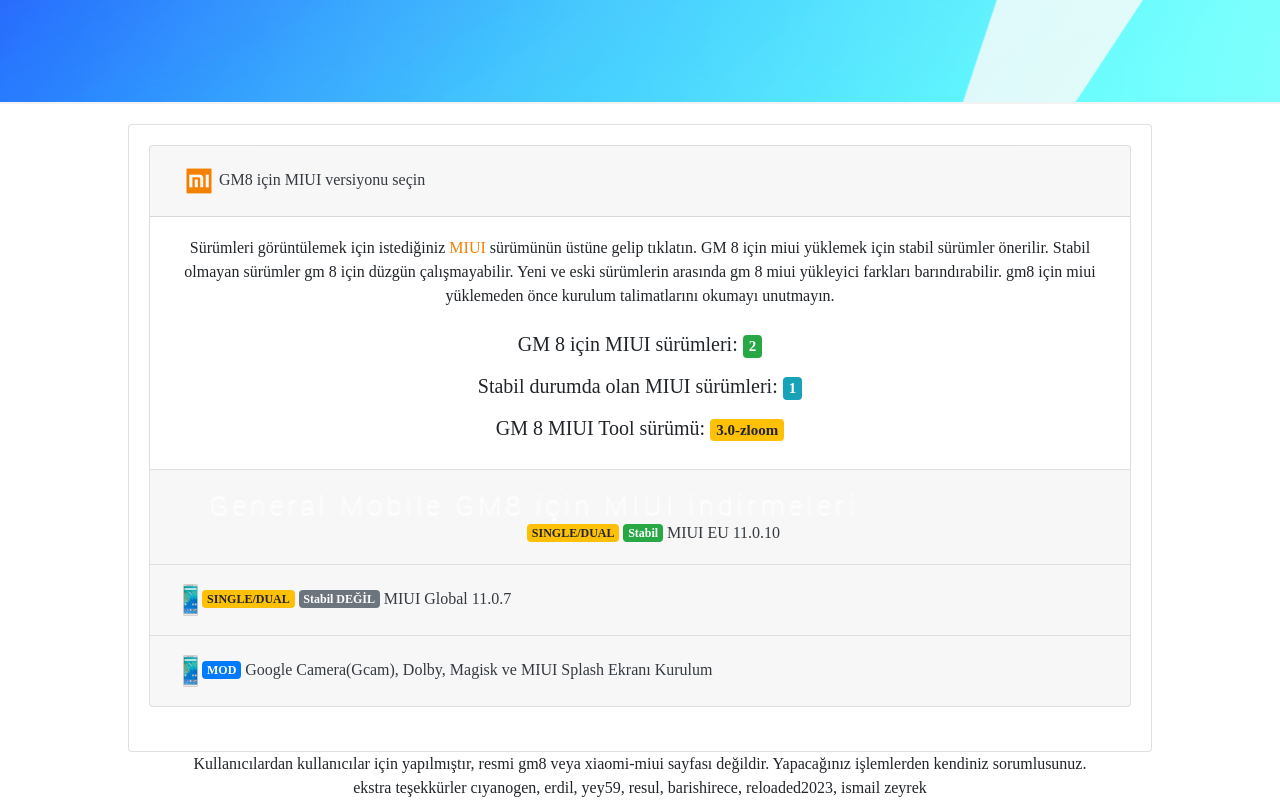
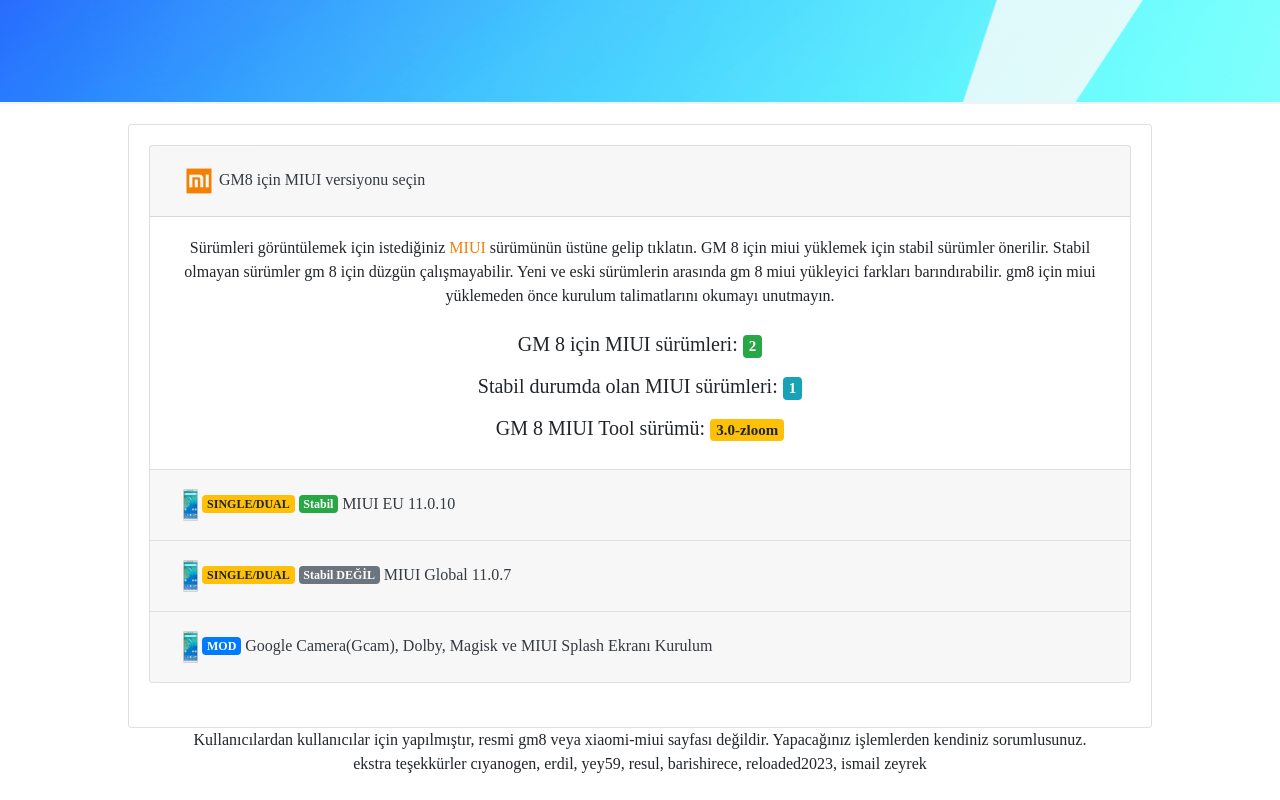
Before and after one commit to halitsever/general-mobile-gm8-miui, a plain HTML site: page web/index.html in a window 1280 px wide. Shown: the part 604-1404 px from the top of the page. After the commit the page ends 1380 px from the top, so only its background shows below. Drawn offline with nearby package versions, Linux system fonts and the light colour scheme.

Commit message:
fix: gm8 icon path

```diff
--- a/web/index.html
+++ b/web/index.html
@@ -73,7 +73,7 @@ This codebase very creep, there is so many unrelated class names and spaghetti c
     <div class="card-header" id="headingTwo">
       <h2 class="mb-0">
         <button class="btn btn-link amber darken-4 text-dark" type="button" data-toggle="collapse" data-target="#collapseTwo" aria-expanded="false" aria-controls="collapseTwo">
-      <img src="./assets/logo.png" style="height:32px;"> <span class="badge badge-warning">SINGLE/DUAL</span>  <span class="badge badge-success">Stabil</span>  MIUI EU 11.0.10
+      <img src="./assets/gm8-logo.png" style="height:32px;"> <span class="badge badge-warning">SINGLE/DUAL</span>  <span class="badge badge-success">Stabil</span>  MIUI EU 11.0.10
         </button>
       </h2>
     </div>
```
